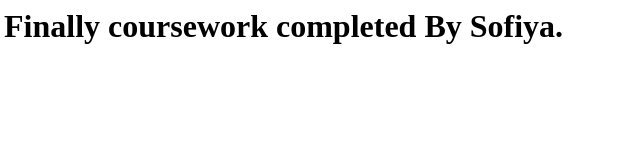
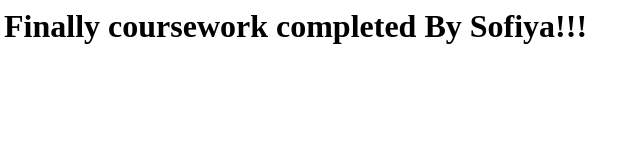
Before and after one commit to Therealsofiya/coursework, a plain HTML site: page index.html in a window 1280 px wide. Shown: the full height of the page, 4-644 px from the left. Drawn offline with Linux system fonts and the light colour scheme.

Commit message:
update index

```diff
--- a/index.html
+++ b/index.html
@@ -1 +1 @@
-<h1>Finally coursework completed By Sofiya.</h1>
+<h1>Finally coursework completed By Sofiya!!!</h1>
```
